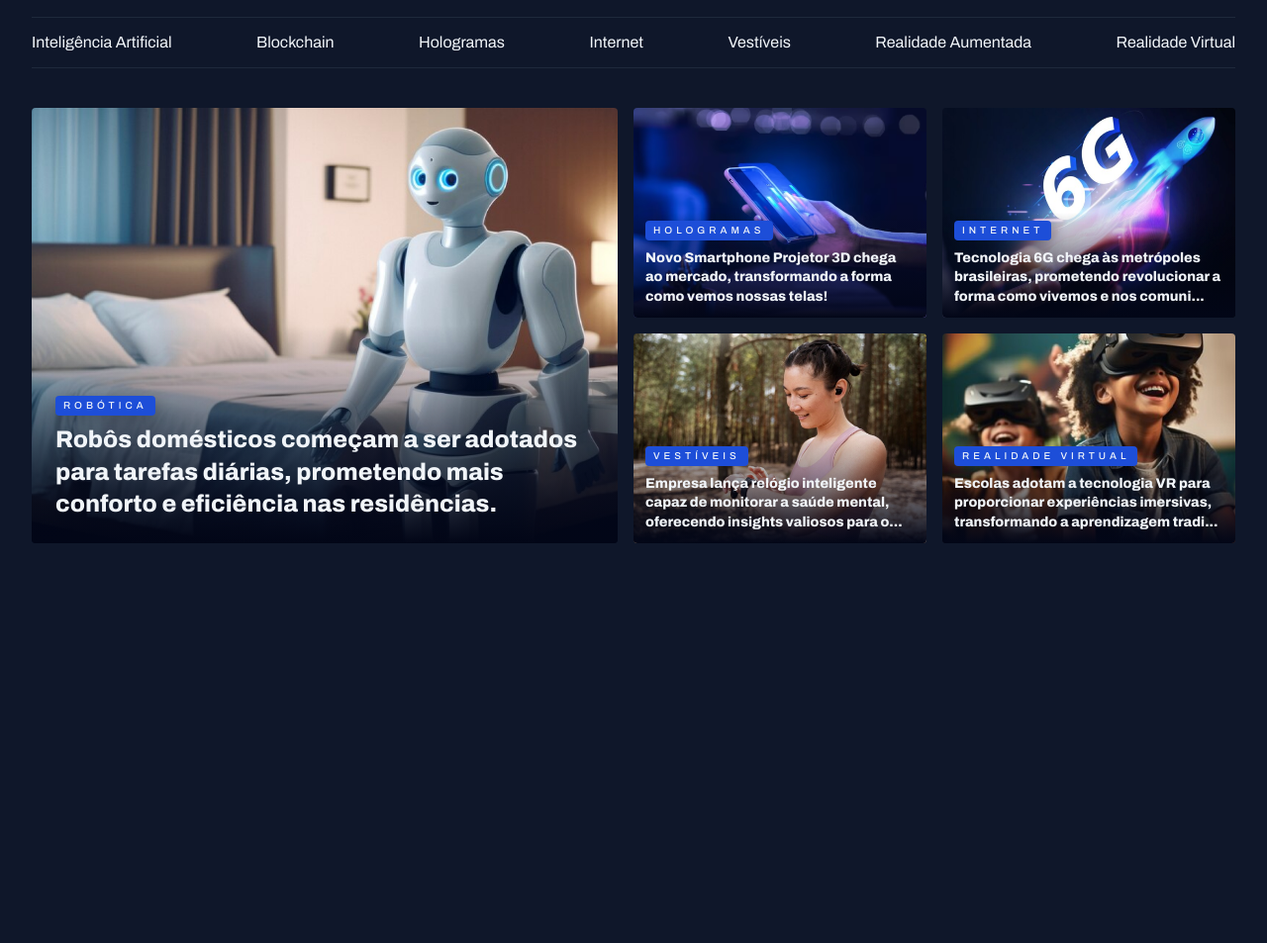
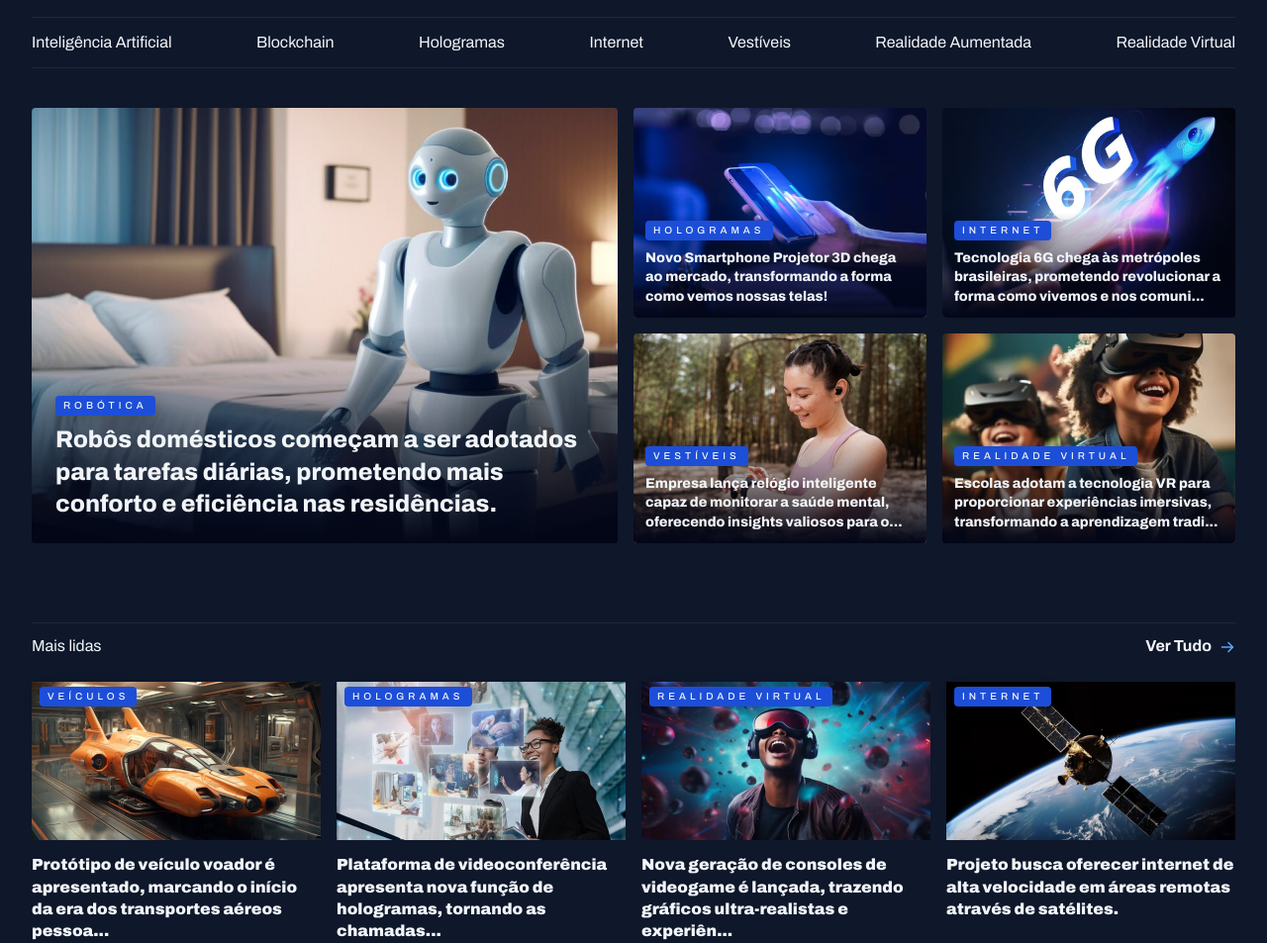
Before and after one commit to KauaGabriell/portal-de-noticias-, a plain HTML site: page index.html in a window 1280 px wide. Shown: the part 55-1008 px from the top of the page at 99% size. Before the commit the page ends 800 px from the top, so only its background shows below. Drawn offline with Linux system fonts and the light colour scheme.

Commit message:
Weekly Section

```diff
--- a/index.html
+++ b/index.html
@@ -105,6 +105,53 @@
 
       </div>
     </section>
+
+    <!--Seção Semanal-->
+
+    <section id="weekly">
+
+      <header class="grid grid-flow-col">
+        <h3>Mais lidas</h3>
+        <a class="grid grid-flow-col" href="#">
+          <strong>Ver Tudo</strong>
+          <span></span>
+        </a>
+      </header>
+
+      <div class="grid gap-16">
+        <figure>
+          <span class="content-tag">Veículos</span>
+          <img src="assets/images/Image 06.png" alt="">
+          <p>
+            Protótipo de veículo voador é apresentado, marcando o início da era dos transportes aéreos pessoa...
+          </p>
+        </figure>
+
+        <figure>
+          <span class="content-tag">Hologramas</span>
+          <img src="assets/images/Image 07.png" alt="">
+          <p>
+            Plataforma de videoconferência apresenta nova função de hologramas, tornando as chamadas...
+        </figure>
+
+        <figure>
+          <span class="content-tag">Realidade Virtual</span>
+          <img src="assets/images/Image 08.png" alt="">
+          <p>
+            Nova geração de consoles de videogame é lançada, trazendo gráficos ultra-realistas e experiên...
+          </p>
+        </figure>
+
+        <figure>
+          <span class="content-tag">Internet</span>
+          <img src="assets/images/Image 09.png" alt="">
+          <p>
+            Projeto busca oferecer internet de alta velocidade em áreas remotas através de satélites.
+          </p>
+        </figure>
+      </div>
+
+    </section>
   </main>
 </body>
 </html>
--- a/style/global.css
+++ b/style/global.css
@@ -54,6 +54,7 @@ img{
 
 main{
   margin-top: 40px;
+  gap: 80px;
 }
 
 .content-tag{
--- a/style/sections.css
+++ b/style/sections.css
@@ -1,3 +1,26 @@
+
+section header{
+  border-top: 1px solid var(--stroke-color);
+  padding-block: 12px 24px;
+  font: var(--text-span);
+
+   a {
+    justify-self: end;
+    align-items: center;
+    gap: 8px;
+
+    span{
+      background-image: url(../assets/icon/ArrowRight.svg);
+      width: 16px;
+      height: 16px;
+    }
+
+    &hover span{
+      background-image: url(../assets/icon/ArrowRight.svg);
+    }
+  }
+}
+
 #featured{
   img{
     height: 100%;
@@ -34,3 +57,29 @@
     }
   }
 }
+
+#weekly{
+  &>div{
+    grid-template-columns: repeat(4, 292px);
+  }
+
+  img{
+    height: 160px;
+  }
+
+  figure{
+    position: relative;
+
+    .content-tag{
+      position: absolute;
+      top: 5px;
+      left: 8px;
+    }
+
+    p{
+      margin-top: 8px;
+      font-weight: 900;
+    }
+  }
+
+}
```
